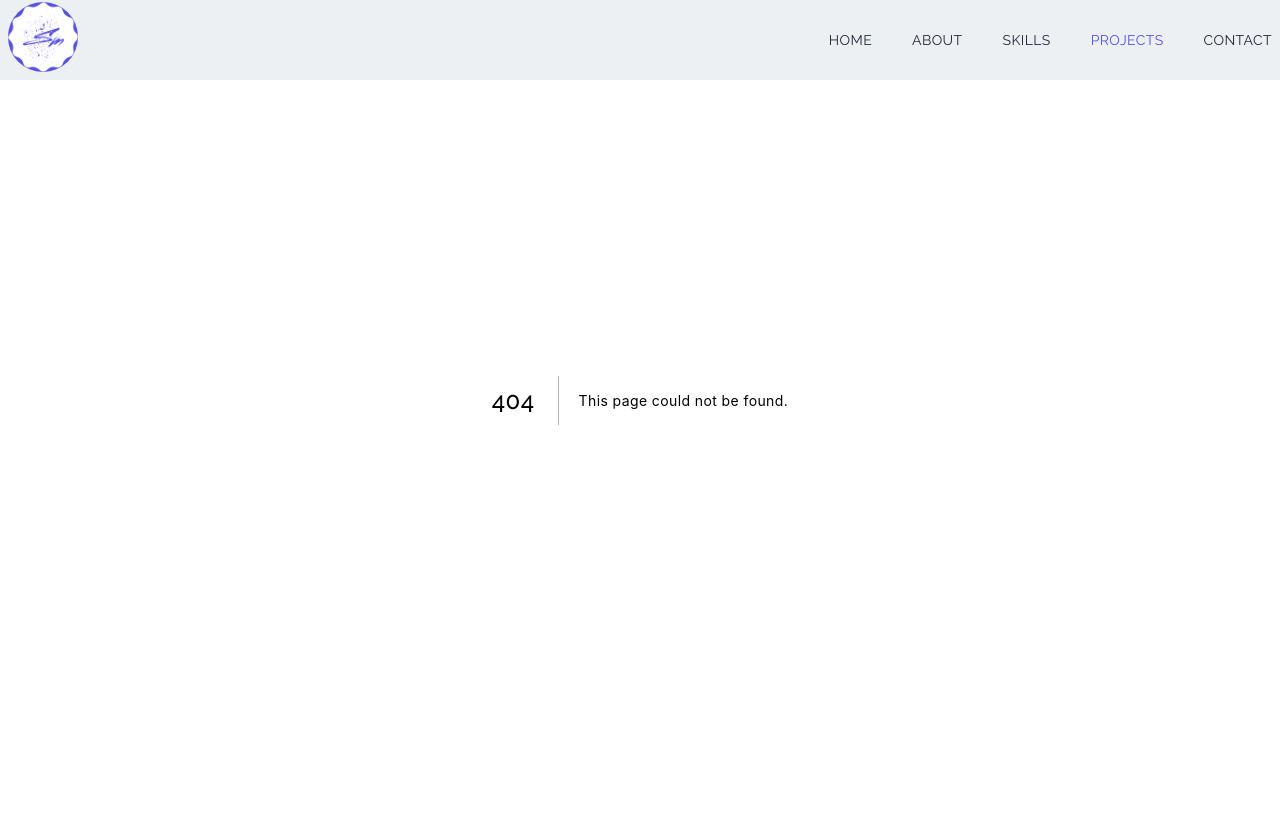
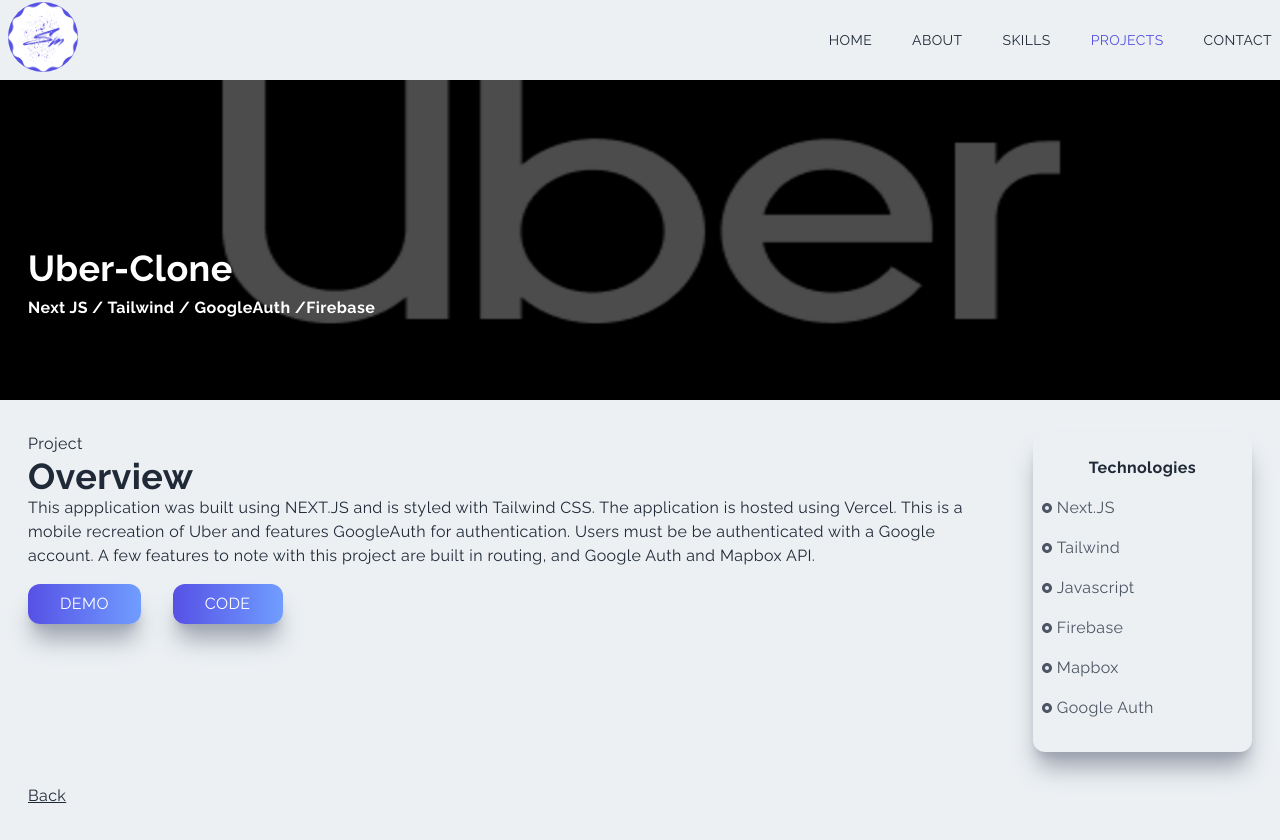
Before and after one commit to sumarius56/protofolio, a Next.js app: page /uberclone in a window 1280 px wide. Before the commit this address had no page. Before the commit the page ends 800 px from the top, so only its background shows below. Built offline with nearby package versions, Linux system fonts and the light colour scheme.

Commit message:
uber finally fixed and added

```diff
--- a/components/Projects.jsx
+++ b/components/Projects.jsx
@@ -6,6 +6,7 @@
 import netflixImg from '../public/assets/projects/netflix.jpg'
 import twitchImg from '../public/assets/projects/twitch.jpg'
 import ProjectItem from './ProjectItem';
+import uberImg from '../public/assets/projects/uber.webp'
 
 const Projects = () => {
   return (
@@ -32,6 +33,12 @@
             tech='React JS'
           />
           <ProjectItem
+            title='Uber Clone'
+            backgroundImg={uberImg}
+            projectUrl='/uberclone'
+            tech='Next JS'
+          />
+          <ProjectItem
             title='Simple Food Website'
             backgroundImg={bestImg}
             projectUrl='/besteats'
--- /dev/null
+++ b/pages/uberclone.jsx
@@ -0,0 +1,87 @@
+import Image from 'next/image';
+import React from 'react';
+import uberImg from '../public/assets/projects/uber.webp';
+import { RiRadioButtonFill } from 'react-icons/ri';
+import Link from 'next/link';
+
+
+const uberclone = () => {
+  return (
+    <div className='w-full'>
+      <div className='w-screen h-[50vh] relative'>
+        <div className='absolute top-0 left-0 w-full h-[50vh] bg-black/70 z-10' />
+        <Image
+          className='absolute z-1'
+          layout='fill'
+          objectFit='cover'
+          src={uberImg}
+          alt='/'
+        />
+        <div className='absolute top-[70%] max-w-[1240px] w-full left-[50%] right-[50%] translate-x-[-50%] translate-y-[-50%] text-white z-10 p-2'>
+          <h2 className='py-2'>Uber-Clone</h2>
+          <h3>Next JS / Tailwind / GoogleAuth /Firebase</h3>
+        </div>
+      </div>
+
+      <div className='max-w-[1240px] mx-auto p-2 grid md:grid-cols-5 gap-8 py-8'>
+        <div className='col-span-4'>
+          <p>Project</p>
+          <h2>Overview</h2>
+          <p>
+            This appplication was built using NEXT.JS and is styled with
+            Tailwind CSS. The application is hosted  using Vercel.
+            This is a mobile  recreation of Uber and features
+            GoogleAuth for authentication. Users must be   be
+            authenticated with   a Google account. A
+            few features to note with this project are built in routing, and Google Auth and Mapbox API.
+          </p>
+          <a
+            href='https://uber-clone-v0-8-5m47zqcbl-sumarius56.vercel.app/'
+            target='_blank'
+            rel='noreferrer'
+          >
+            <button className='px-8 py-2 mt-4 mr-8'>Demo</button>
+          </a>
+          <a
+            href='https://github.com/sumarius56/Uber-Clone-v0.8'
+            target='_blank'
+            rel='noreferrer'
+          >
+            <button className='px-8 py-2 mt-4'>Code</button>
+          </a>
+
+        </div>
+        <div className='col-span-4 md:col-span-1 shadow-xl shadow-gray-400 rounded-xl py-4'>
+          <div className='p-2'>
+            <p className='text-center font-bold pb-2'>Technologies</p>
+            <div className='grid grid-cols-3 md:grid-cols-1'>
+              <p className='text-gray-600 py-2 flex items-center'>
+                <RiRadioButtonFill className='pr-1' /> Next.JS
+              </p>
+              <p className='text-gray-600 py-2 flex items-center'>
+                <RiRadioButtonFill className='pr-1' /> Tailwind
+              </p>
+              <p className='text-gray-600 py-2 flex items-center'>
+                <RiRadioButtonFill className='pr-1' /> Javascript
+              </p>
+              <p className='text-gray-600 py-2 flex items-center'>
+                <RiRadioButtonFill className='pr-1' /> Firebase
+              </p>
+              <p className='text-gray-600 py-2 flex items-center'>
+                <RiRadioButtonFill className='pr-1' /> Mapbox
+              </p>
+              <p className='text-gray-600 py-2 flex items-center'>
+                <RiRadioButtonFill className='pr-1' /> Google Auth
+              </p>
+            </div>
+          </div>
+        </div>
+        <Link href='/#projects'>
+          <p className='underline cursor-pointer'>Back</p>
+        </Link>
+      </div>
+    </div>
+  );
+};
+
+export default uberclone;
```
Also changed, not shown: public/assets/projects/uber.webp (added).
